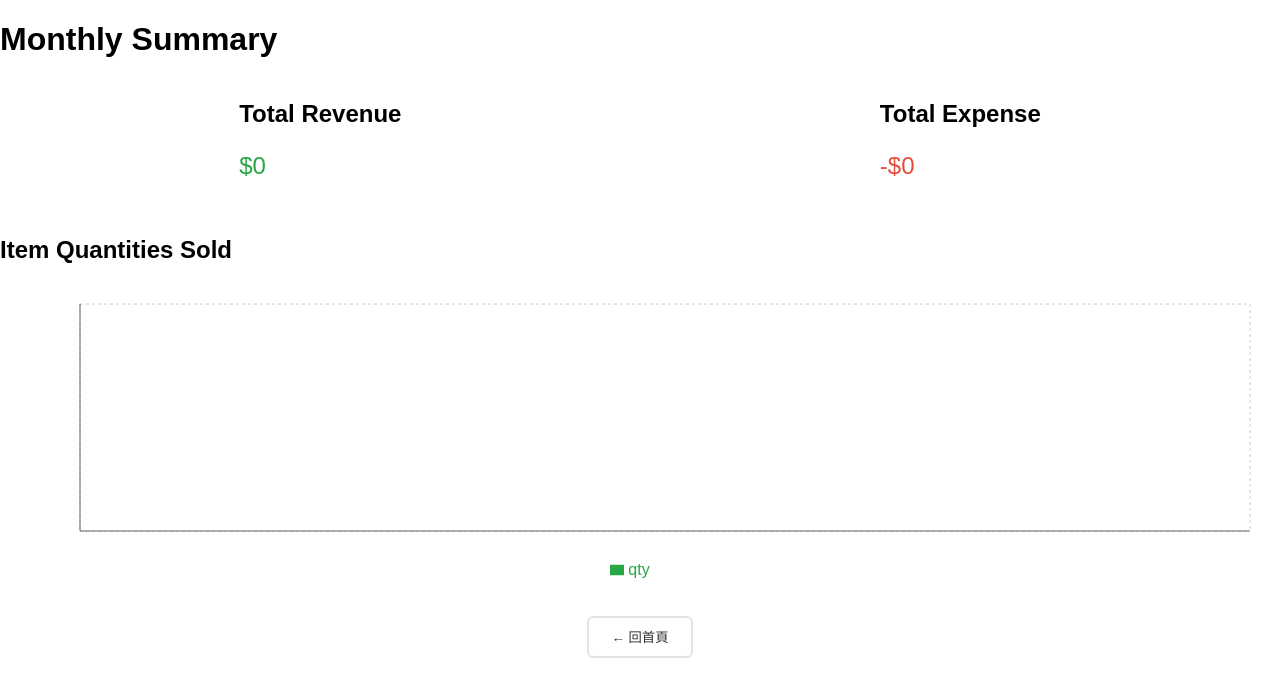
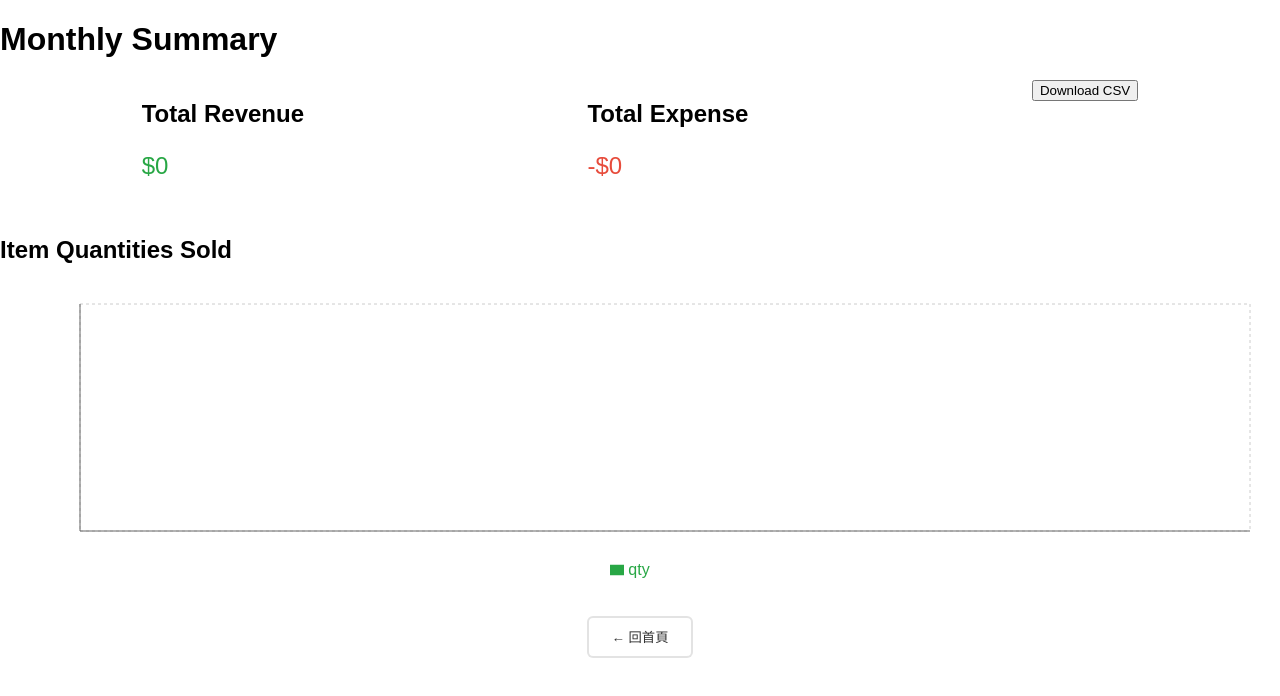
Before and after one commit to 0Alert0/galaxy_cafe, a React (Create React App) app: page /report in a window 1280 px wide. Shown: the top 696 px of the page. Built offline with nearby package versions, Linux system fonts and the light colour scheme.

Commit message:
monthly report download

```diff
--- a/src/Report.js
+++ b/src/Report.js
@@ -1,5 +1,5 @@
 // src/components/Report.js
-import React, { useState, useEffect } from 'react';
+import React, { useState, useEffect, useCallback } from 'react';
 import { useNavigate } from 'react-router-dom';
 import {
   BarChart,
@@ -46,6 +46,59 @@ export default function Reports() {
     setMonthlyExpense(expense);
   }, []);
 
+  const exportMonthlyReportCSV = useCallback(() => {
+    // pull in your full month’s array
+    const report = JSON.parse(localStorage.getItem('monthlyReport') || '[]');
+    if (!report.length) {
+      return alert('本月報表為空，無法下載。');
+    }
+
+    // 1) aggregate per-item qty
+    const itemTotals = {};
+    report.forEach(entry => {
+      entry.items.forEach(i => {
+        itemTotals[i.name] = (itemTotals[i.name] || 0) + Number(i.qty);
+      });
+    });
+
+    // 2) compute payment sums
+    let cashSum = 0, lineSum = 0, expenseSum = 0;
+    report.forEach(entry => {
+      if (entry.method === 'Cash') cashSum += entry.total;
+      else if (entry.method === 'LinePay') lineSum += entry.total;
+      else if (entry.method === 'Expense') expenseSum += Math.abs(entry.total);
+    });
+
+    // 3) build CSV
+    const BOM = '\uFEFF';
+    let csv = BOM;
+
+    // header
+    csv += '項目,總數量\n';
+    // item lines
+    Object.entries(itemTotals).forEach(([name, qty]) => {
+      csv += `"${name.replace(/"/g, '""')}",${qty}\n`;
+    });
+
+    // summary lines
+    csv += `\n現金總額,${cashSum}\n`;
+    csv += `LinePay總額,${lineSum}\n`;
+    csv += `月支出,${expenseSum}\n`;
+
+    // 4) download
+    const blob = new Blob([csv], { type: 'text/csv;charset=utf-8;' });
+    const url = URL.createObjectURL(blob);
+    const a = document.createElement('a');
+    a.href = url;
+    a.download = `monthlyreport_${new Date().toISOString().slice(0, 10)}.csv`;
+    a.click();
+    URL.revokeObjectURL(url);
+
+    localStorage.clear();
+    sessionStorage.clear();
+  }, []);
+
+
   return (
     <div className="reports-container">
       <h1>Monthly Summary</h1>
@@ -59,6 +112,11 @@ export default function Reports() {
         <div>
           <h2>Total Expense</h2>
           <p className="expense-amount">-${monthlyExpense}</p>
+        </div>
+        <div>
+          <button className="download-csv" onClick={exportMonthlyReportCSV}>
+            Download CSV
+          </button>
         </div>
       </div>
 
```
